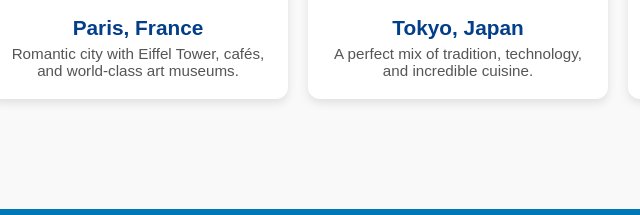
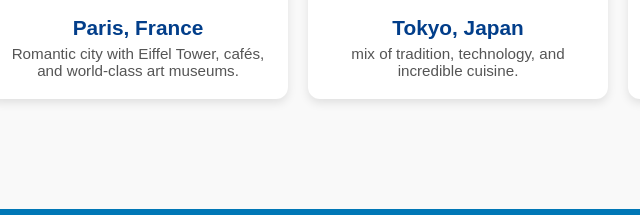
Before and after one commit to Govardhan2802/Tourism-2025, a plain HTML site: page Tourism.html in a window 1280 px wide. Shown: the part 725-940 px from the top of the page, 182-822 px from the left. Drawn offline with Linux system fonts and the light colour scheme.

Commit message:
2nd commit

```diff
--- a/Tourism.html
+++ b/Tourism.html
@@ -151,7 +151,7 @@
       <div class="card">
         <img src="https://images.unsplash.com/photo-1518544889286-1de4e4fe06b0?auto=format&fit=crop&w=800&q=80" alt="Tokyo">
         <h3>Tokyo, Japan</h3>
-        <p>A perfect mix of tradition, technology, and incredible cuisine.</p>
+        <p> mix of tradition, technology, and incredible cuisine.</p>
       </div>
 
       <div class="card">
```
